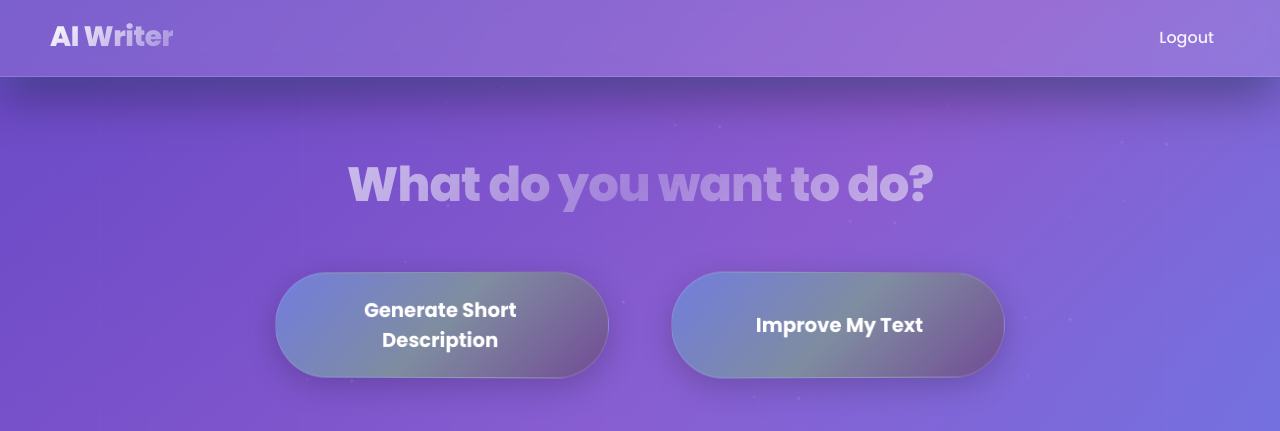
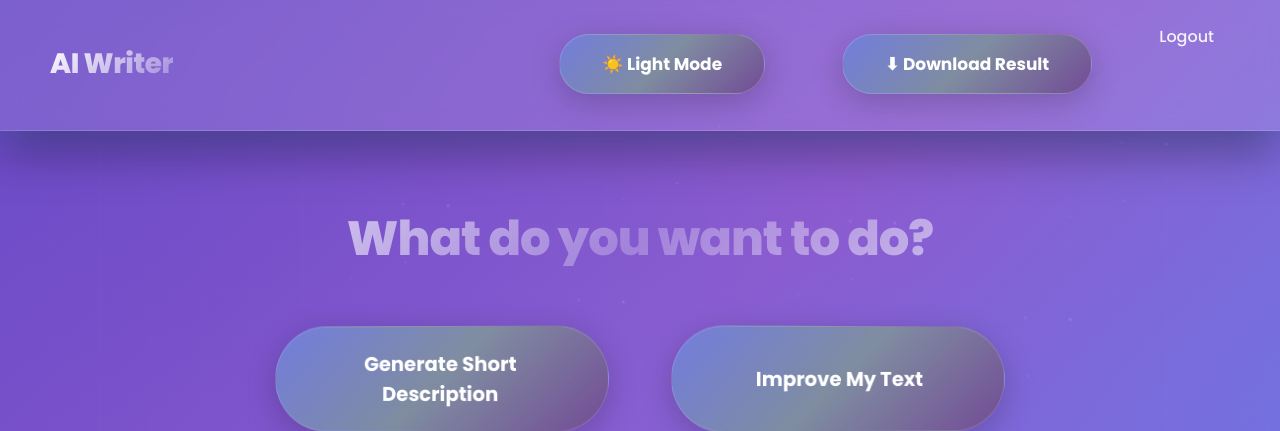
Before and after one commit to Krish28060606/MINI-PROJECT, a Flask app: page /index in a window 1280 px wide. Shown: the top 431 px of the page. Run offline with Flask 3, Linux system fonts and the light colour scheme; the visitor is signed in with stand-in values (Sample User, id 1); some libraries are stand-ins or nearby versions.

Commit message:
Add theme toggle and download buttons to index.html

```diff
--- a/templates/index.html
+++ b/templates/index.html
@@ -3,6 +3,7 @@
 
 <head>
 <title>AI Writing Assistant</title>
+<meta name="viewport" content="width=device-width, initial-scale=1.0">
 <link rel="stylesheet" href="{{ url_for('static', filename='style.css') }}">
 </head>
 
@@ -10,8 +11,25 @@
 
 <nav class="navbar">
 <div class="logo">AI Writer</div>
-<ul>
-<li onclick="logoutUser()">Logout</li>
+
+<ul class="nav-actions">
+
+<li>
+<button id="themeToggle" class="nav-action-btn" onclick="toggleTheme()">
+☀️ Light Mode
+</button>
+</li>
+
+<li>
+<button class="nav-action-btn" onclick="downloadCurrentResult()">
+⬇ Download Result
+</button>
+</li>
+
+<li onclick="logoutUser()" class="logout-link">
+Logout
+</li>
+
 </ul>
 </nav>
 
@@ -52,7 +70,12 @@ Improve My Text
 
 <div class="output">
 <p id="topicOutput"></p>
+
+<button class="download-btn" onclick="downloadText('topicOutput','ai-topic-description.txt')">
+⬇ Download Description
+</button>
 </div>
+
 
 <!-- ===== FEEDBACK SECTION ===== -->
 
@@ -60,8 +83,7 @@ Improve My Text
 
 <h3>Modify Generated Description</h3>
 
-<textarea id="topicFeedback"
-placeholder="Write what changes you want..."></textarea>
+<textarea id="topicFeedback" placeholder="Write what changes you want..."></textarea>
 
 <button onclick="regenerateTopic()">
 Regenerate With Feedback
@@ -133,7 +155,12 @@ oninput="updateWordCount()"
 
 <div class="output">
 <h3>AI Result</h3>
+
 <p id="textOutput"></p>
+
+<button class="download-btn" onclick="downloadText('textOutput','ai-writing-result.txt')">
+⬇ Download Result
+</button>
 </div>
 
 </div>
```
